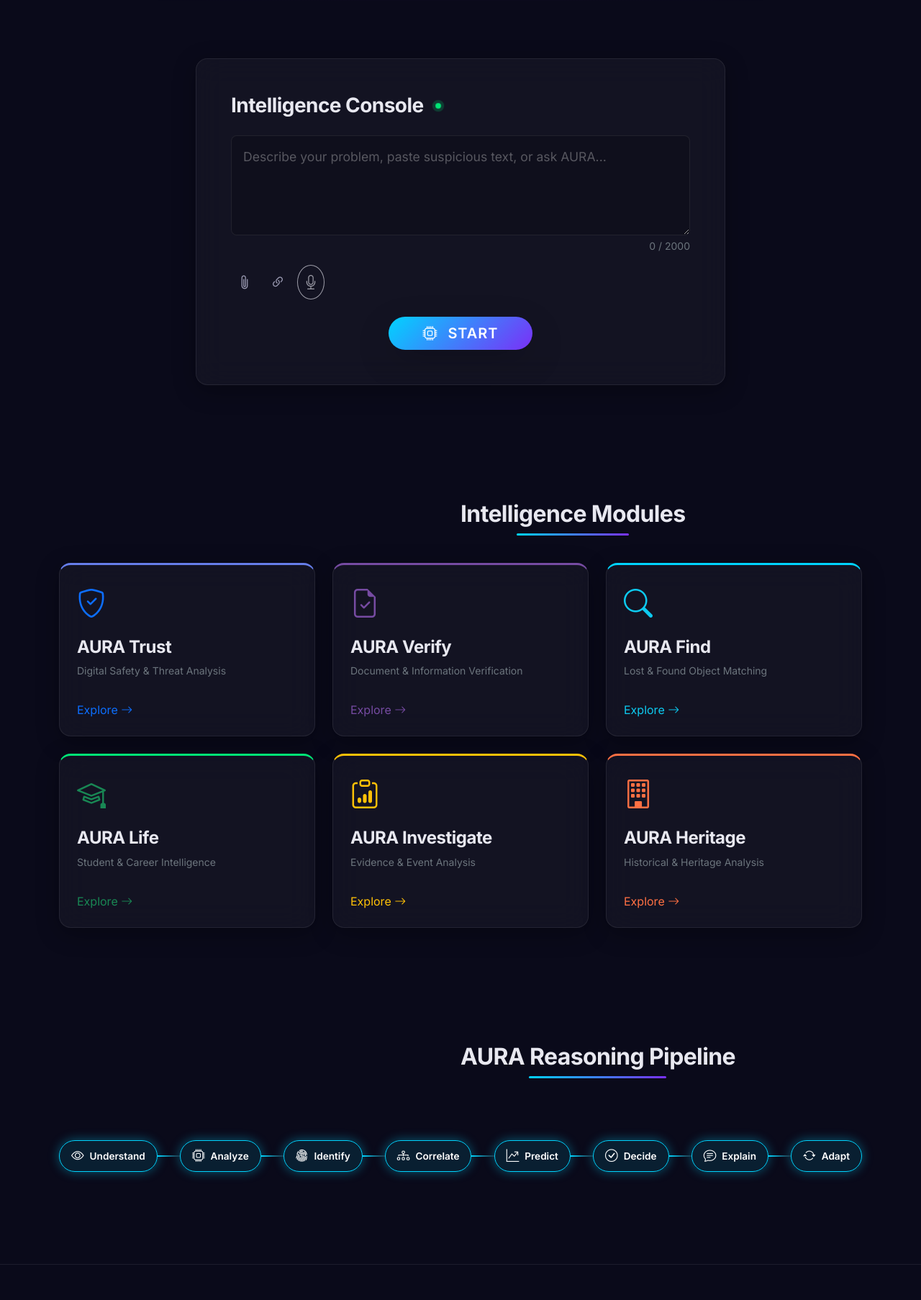
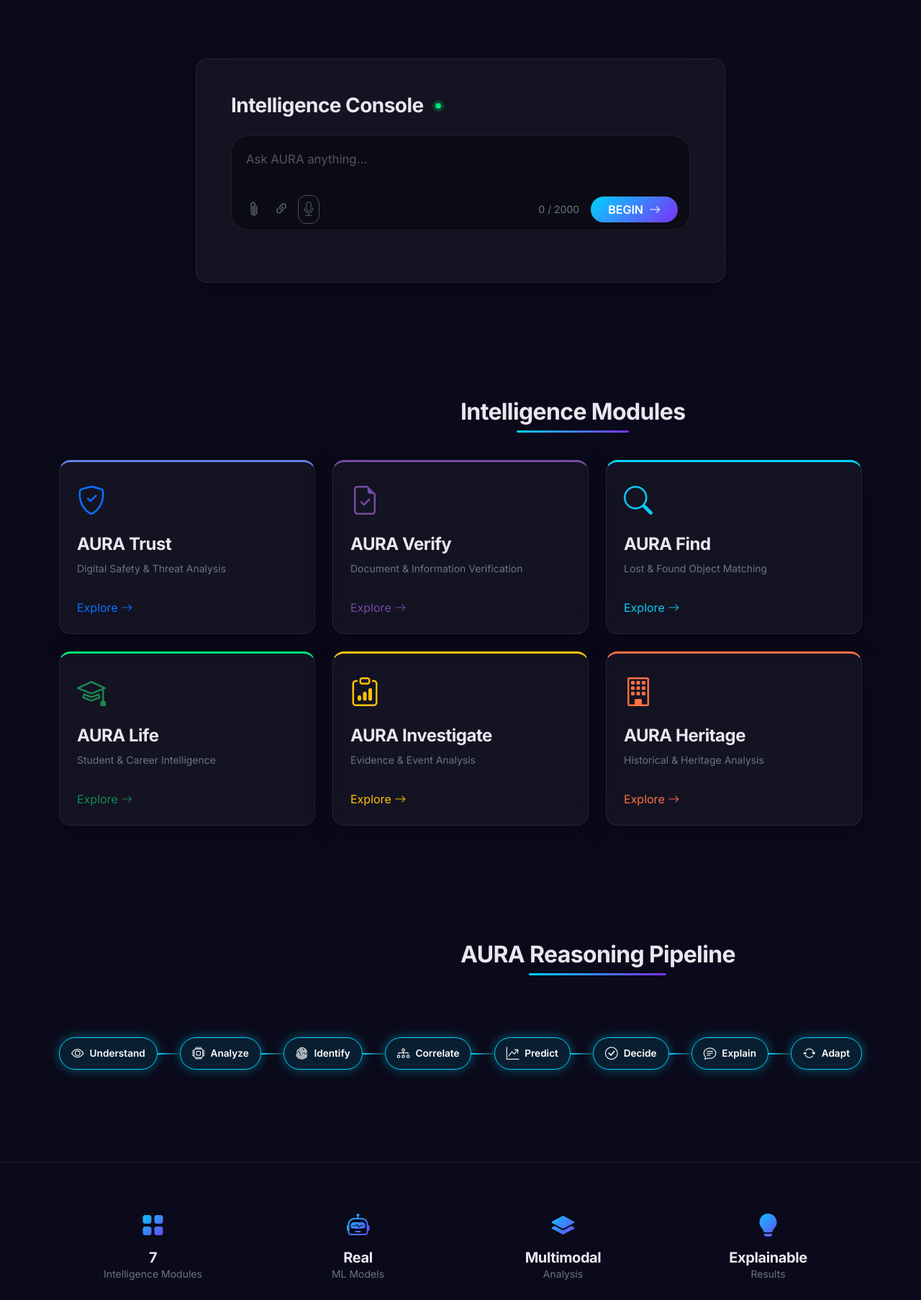
Before and after one commit to manuchandan-ai/AURA_FINAL, a Flask app: page / in a window 1280 px wide. Shown: the part 799-2605 px from the top of the page at 72% size. Run offline with Flask 3, Linux system fonts and the light colour scheme.

Commit message:
Redesign input to conversational style and change analyze button to BEGIN

```diff
--- a/frontend/static/css/aura.css
+++ b/frontend/static/css/aura.css
@@ -349,24 +349,64 @@
 }
 
 /* =========================================
-   Analysis Console
+   Analysis Console & Chat Input
    ========================================= */
 .aura-console {
     position: relative;
     z-index: 2;
 }
 
-.aura-console-textarea {
-    min-height: 120px;
-    resize: vertical;
-    font-size: 1.1rem;
-    padding: 1rem;
+.aura-chat-input-wrapper {
+    background: rgba(0, 0, 0, 0.4);
+    border: 1px solid var(--aura-glass-border);
+    border-radius: var(--aura-radius-xl);
+    overflow: hidden;
+    transition: var(--aura-transition-base);
+}
+.aura-chat-input-wrapper:focus-within {
+    border-color: var(--aura-accent-purple);
+    box-shadow: 0 0 15px rgba(123, 47, 247, 0.2);
+    background: rgba(0, 0, 0, 0.5);
 }
 
-.aura-analyze-btn {
-    min-width: 200px;
-    text-transform: uppercase;
-    letter-spacing: 1px;
+.aura-chat-input {
+    background: transparent !important;
+    border: none !important;
+    color: var(--aura-text-primary) !important;
+    font-size: 1.05rem;
+    padding: 1.25rem 1.25rem 0.5rem 1.25rem;
+    box-shadow: none !important;
+}
+.aura-chat-input::placeholder {
+    color: rgba(255,255,255,0.3);
+}
+
+.hover-white:hover {
+    color: #fff !important;
+}
+
+/* Chat Bubbles */
+.aura-chat-bubble {
+    max-width: 85%;
+    padding: 1rem 1.25rem;
+    border-radius: 1.25rem;
+    animation: fadeIn 0.3s ease-out;
+}
+.aura-chat-bubble.user {
+    align-self: flex-end;
+    background: rgba(255,255,255,0.1);
+    border-bottom-right-radius: 4px;
+}
+.aura-chat-bubble.aura {
+    align-self: flex-start;
+    background: rgba(123, 47, 247, 0.15);
+    border: 1px solid rgba(123, 47, 247, 0.3);
+    border-bottom-left-radius: 4px;
+}
+
+@keyframes fadeIn {
+    from { opacity: 0; transform: translateY(10px); }
+    to { opacity: 1; transform: translateY(0); }
 }
 
 .aura-file-info {
--- a/frontend/static/js/aura.js
+++ b/frontend/static/js/aura.js
@@ -201,15 +201,34 @@
             }
 
             resultsArea.classList.remove('d-none');
-            resultsArea.innerHTML = `
-                <div class="d-flex align-items-center justify-content-center p-5">
-                    <div class="spinner-border text-info me-3" role="status" style="width: 3rem; height: 3rem;"></div>
-                    <div class="text-start">
-                        <h4 class="text-info mb-1">Intelligence Core Active</h4>
-                        <div class="text-secondary small">Routing to optimal module...</div>
-                    </div>
+
+            let userContent = textContent;
+            if (hasFile) userContent += `<br><span class="text-info small"><i class="bi bi-paperclip"></i> ${fileUpload.files[0].name}</span>`;
+            if (urlContent) userContent += `<br><span class="text-info small"><i class="bi bi-link-45deg"></i> ${urlContent}</span>`;
+
+            const userBubble = `
+                <div class="aura-chat-bubble user">
+                    ${userContent.replace(/\n/g, '<br>')}
                 </div>
             `;
+
+            const loadingId = 'loading-' + Date.now();
+            const loadingBubble = `
+                <div id="${loadingId}" class="aura-chat-bubble aura d-flex align-items-center gap-3">
+                    <div class="spinner-grow spinner-grow-sm text-info" role="status"></div>
+                    <span class="text-secondary">AURA is analyzing context...</span>
+                </div>
+            `;
+
+            if (resultsArea.innerHTML.trim() === '<!-- Content injected via JS as chat bubbles -->') {
+                resultsArea.innerHTML = userBubble + loadingBubble;
+            } else {
+                resultsArea.innerHTML += userBubble + loadingBubble;
+            }
+
+            // clear input
+            if(textInput) { textInput.value = ''; charCount.textContent = '0'; }
+            if(urlContent) { document.getElementById('url-input').value = ''; }
 
             analyzeBtn.disabled = true;
 
@@ -228,49 +247,45 @@
                 const data = await response.json();
 
                 if (data.status === 'success') {
-                    // Calculate degree for score ring (e.g. 92% = 331deg)
-                    const deg = (data.confidence / 100) * 360;
-
                     let signalsHtml = '';
                     if (data.signals && data.signals.length > 0) {
                         signalsHtml = data.signals.map(s =>
-                            `<span class="aura-signal-badge ${s.type}"><i class="bi bi-tag-fill"></i> ${s.name}</span>`
+                            `<span class="badge bg-dark border border-secondary text-light fw-normal"><i class="bi bi-tag text-info"></i> ${s.name}</span>`
                         ).join('');
                     }
 
-                    resultsArea.innerHTML = `
-                        <div class="aura-result-card aura-fade-in visible">
-                            <div class="d-flex justify-content-between align-items-start mb-4">
-                                <div>
-                                    <h6 class="text-secondary text-uppercase tracking-wide mb-1">Detected Module</h6>
-                                    <h4 class="text-white mb-0"><i class="bi bi-cpu text-primary me-2"></i>${data.module}</h4>
+                    let decisionBadgeClass = 'info';
+                    if (data.decision.toLowerCase().includes('high risk') || data.decision.toLowerCase().includes('fake')) decisionBadgeClass = 'danger';
+                    if (data.decision.toLowerCase().includes('safe') || data.decision.toLowerCase().includes('authentic')) decisionBadgeClass = 'success';
+
+                    const responseBubble = `
+                        <div class="aura-chat-bubble aura">
+                            <div class="d-flex flex-wrap justify-content-between align-items-center mb-3 pb-2 border-bottom border-secondary border-opacity-25 gap-2">
+                                <div class="d-flex align-items-center gap-2">
+                                    <span class="badge bg-secondary bg-opacity-25 border border-secondary text-light"><i class="bi bi-cpu text-primary me-1"></i> ${data.module.toUpperCase()}</span>
+                                    <span class="badge bg-${decisionBadgeClass} bg-opacity-25 border border-${decisionBadgeClass} text-${decisionBadgeClass}">${data.decision}</span>
                                 </div>
-                                <div class="d-flex align-items-center gap-3">
-                                    <div class="text-end">
-                                        <div class="text-white fw-bold fs-5">${data.decision}</div>
-                                        <div class="text-secondary small">Confidence</div>
-                                    </div>
-                                    <div class="aura-score-ring" style="--score-deg: ${deg}deg">
-                                        <span>${data.confidence}%</span>
-                                    </div>
-                                </div>
+                                <div class="text-secondary small">Confidence: <strong class="text-white">${data.confidence}%</strong></div>
                             </div>
 
-                            ${signalsHtml ? `<div class="mb-4 d-flex flex-wrap gap-2">${signalsHtml}</div>` : ''}
+                            <div class="text-white fs-6 mb-3" style="line-height: 1.6; font-weight: 300;">
+                                ${data.explanation.replace(/\n/g, '<br>')}
+                            </div>
 
-                            <div class="aura-explanation-box">
-                                <strong>Explanation:</strong> ${data.explanation}
-                            </div>
+                            ${signalsHtml ? `<div class="d-flex flex-wrap gap-2 mt-2">${signalsHtml}</div>` : ''}
                         </div>
                     `;
+                    document.getElementById(loadingId).outerHTML = responseBubble;
                 } else {
-                    resultsArea.innerHTML = `<div class="alert alert-danger bg-danger bg-opacity-10 border-0 text-danger">${data.message || 'Analysis failed.'}</div>`;
+                    document.getElementById(loadingId).outerHTML = `<div class="aura-chat-bubble aura text-danger border-danger">${data.message || 'Analysis failed.'}</div>`;
                 }
             } catch (error) {
                 console.error('Analysis error:', error);
-                resultsArea.innerHTML = `<div class="alert alert-danger bg-danger bg-opacity-10 border-0 text-danger">Network error connecting to AURA Core.</div>`;
+                document.getElementById(loadingId).outerHTML = `<div class="aura-chat-bubble aura text-danger border-danger">Network error connecting to AURA Core.</div>`;
             } finally {
                 analyzeBtn.disabled = false;
+                // clear file
+                if(fileUpload) { fileUpload.value = ''; document.getElementById('file-info').classList.add('d-none'); }
             }
         });
     }
--- a/frontend/templates/home.html
+++ b/frontend/templates/home.html
@@ -34,44 +34,47 @@
                         <span class="aura-status-dot ms-3" title="System Ready"></span>
                     </div>
 
-                    <div class="mb-3 position-relative">
-                        <textarea class="form-control aura-glass-input aura-console-textarea"
-                                  placeholder="Describe your problem, paste suspicious text, or ask AURA..."
-                                  rows="4" id="aura-input"></textarea>
-                        <div class="text-end mt-1 text-secondary small"><span id="char-count">0</span> / 2000</div>
-                    </div>
+                    <!-- Chat-Style Input Box -->
+                    <div class="aura-chat-input-wrapper mb-4">
+                        <textarea class="form-control aura-chat-input"
+                                  placeholder="Ask AURA anything..."
+                                  rows="2" id="aura-input" style="resize: none;"></textarea>
 
-                    <div class="aura-console-actions d-flex flex-wrap gap-2 mb-4 align-items-center">
-                        <label class="btn aura-btn-ghost rounded-circle p-2" title="Upload File">
-                            <i class="bi bi-paperclip fs-5"></i>
-                            <input type="file" id="file-upload" class="d-none" accept=".pdf,.doc,.docx,.png,.jpg,.jpeg">
-                        </label>
-                        <button class="btn aura-btn-ghost rounded-circle p-2" id="toggle-url" title="Add URL">
-                            <i class="bi bi-link-45deg fs-5"></i>
-                        </button>
-                        <button class="btn aura-btn-ghost rounded-circle p-2" disabled title="Voice Input (Coming soon)">
-                            <i class="bi bi-mic fs-5"></i>
-                        </button>
-                        <div id="url-container" class="ms-2 d-none flex-grow-1">
-                            <input type="url" class="form-control aura-glass-input form-control-sm" placeholder="https://...">
+                        <div id="file-info" class="aura-file-info d-none mx-3 mb-2 p-2 rounded small text-secondary d-flex align-items-center" style="background: rgba(255,255,255,0.1);">
+                            <i class="bi bi-file-earmark-text me-2"></i>
+                            <span id="file-name" class="flex-grow-1 text-truncate"></span>
+                            <button class="btn-close btn-close-white ms-2" style="font-size: 0.5rem;" id="clear-file"></button>
+                        </div>
+
+                        <div id="url-container" class="mx-3 mb-2 d-none">
+                            <input type="url" id="url-input" class="form-control aura-glass-input form-control-sm" placeholder="https://...">
+                        </div>
+
+                        <div class="d-flex justify-content-between align-items-center px-3 pb-2 pt-1">
+                            <div class="d-flex gap-2">
+                                <label class="btn btn-sm text-secondary hover-white p-1 m-0" title="Upload File" style="cursor:pointer;">
+                                    <i class="bi bi-paperclip fs-5"></i>
+                                    <input type="file" id="file-upload" class="d-none" accept=".pdf,.doc,.docx,.png,.jpg,.jpeg">
+                                </label>
+                                <button class="btn btn-sm text-secondary hover-white p-1 m-0" id="toggle-url" title="Add URL">
+                                    <i class="bi bi-link-45deg fs-5"></i>
+                                </button>
+                                <button class="btn btn-sm text-secondary p-1 m-0" disabled title="Voice Input (Coming soon)">
+                                    <i class="bi bi-mic fs-5"></i>
+                                </button>
+                            </div>
+                            <div class="d-flex align-items-center gap-3">
+                                <span class="text-secondary small d-none d-sm-inline"><span id="char-count">0</span> / 2000</span>
+                                <button id="analyze-btn" class="btn aura-btn-primary rounded-pill px-4">
+                                    BEGIN <i class="bi bi-arrow-right ms-1"></i>
+                                </button>
+                            </div>
                         </div>
                     </div>
 
-                    <div id="file-info" class="aura-file-info d-none mb-3 p-2 rounded small text-secondary d-flex align-items-center">
-                        <i class="bi bi-file-earmark-text me-2"></i>
-                        <span id="file-name" class="flex-grow-1 text-truncate"></span>
-                        <button class="btn-close btn-close-white ms-2" style="font-size: 0.5rem;" id="clear-file"></button>
-                    </div>
-
-                    <div class="text-center mt-4">
-                        <button id="analyze-btn" class="btn aura-btn-primary aura-analyze-btn rounded-pill fs-5 py-2 shadow-lg">
-                            <i class="bi bi-cpu me-2"></i> Start
-                        </button>
-                    </div>
-
-                    <!-- Results Area -->
-                    <div id="analysis-results" class="mt-4 p-4 rounded d-none" style="background: rgba(0,0,0,0.3); border: 1px solid var(--aura-glass-border);">
-                        <!-- Content injected via JS -->
+                    <!-- Conversational Results Area -->
+                    <div id="analysis-results" class="d-none d-flex flex-column gap-3 mt-4">
+                        <!-- Content injected via JS as chat bubbles -->
                     </div>
                 </div>
             </div>
```
